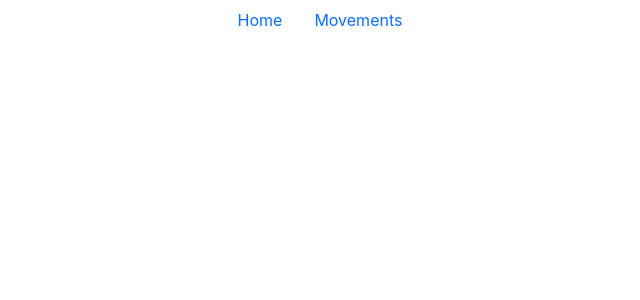
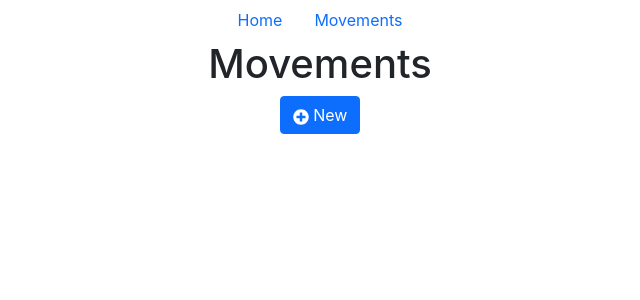
Before and after one commit to ezequielmgonzalez/challenge-alkemy, a React (Create React App) app in the folder front-end/: page /movements in a window 1280 px wide. Shown: the top 300 px of the page, without its empty margins (320-960 px from the left). Built offline with nearby package versions, Linux system fonts and the light colour scheme.

Commit message:
New component that allows the addition of movements

```diff
--- /dev/null
+++ b/front-end/src/components/InputMovement.js
@@ -0,0 +1,37 @@
+import React from "react";
+import ModalMovement from "./ModalMovement";
+
+// Allows you to create new transactions that will be added to the list and will impact the current balance.
+const InputMovement = () => {
+  const onSubmitForm = async (e, movement) => {
+    // Handle the form submitted
+
+    // Prevent from refresh
+    e.preventDefault();
+    try {
+      // const body = { amount, concept, typeM, dateM };
+      await fetch("http://localhost:5000/movements", {
+        method: "POST",
+        headers: { "Content-Type": "application/json" },
+        body: JSON.stringify(movement),
+      });
+      //  Once the response has been sent, itś going to refresh and show the changes
+      window.location = "/";
+    } catch (err) {
+      console.error(err.message);
+    }
+  };
+
+  return (
+    <React.Fragment>
+      <ModalMovement
+        btnLabel="+"
+        title="Input movement"
+        onSubmitForm={onSubmitForm}
+        disableMovementType={false}
+      />
+    </React.Fragment>
+  );
+};
+
+export default InputMovement;
--- a/front-end/src/pages/Movements.js
+++ b/front-end/src/pages/Movements.js
@@ -1,16 +1,16 @@
 import React from "react";
-// import InputMovement from "../components/InputMovement";
+import InputMovement from "../components/InputMovement";
 // import ListMovements from "../components/ListMovements";
 import { Container } from "react-bootstrap";
 
 function Movements() {
   return (
     <Container>
-      {/* <div className="App">
+      <div className="App">
         <h1>Movements</h1>
         <InputMovement />
-        <ListMovements />
-      </div> */}
+        {/* <ListMovements /> */}
+      </div>
     </Container>
   );
 }
```
